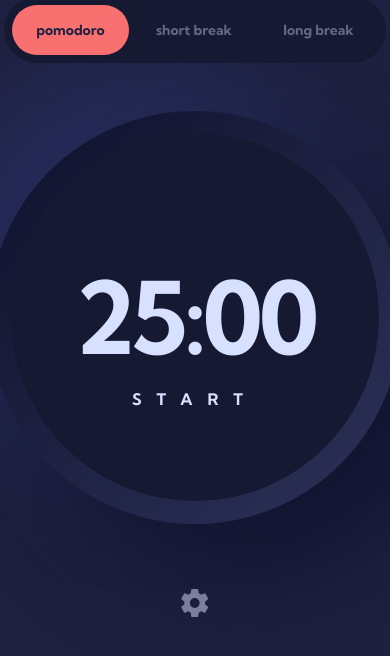
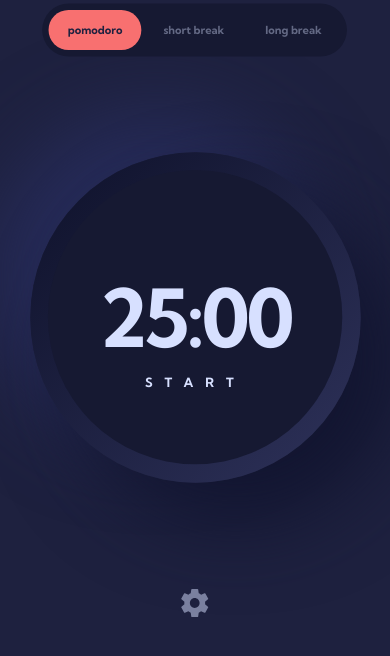
Before and after one commit to B3gnoche/promodoro-app, a website built with Vite: page index.html in a window 390 px wide. Shown: the part 104-760 px from the top of the page. Built offline with nearby package versions, Linux system fonts and the light colour scheme.

Commit message:
Mobile Timer Size

```diff
--- a/src/main.ts
+++ b/src/main.ts
@@ -172,7 +172,7 @@
   shortBreakTime = Number((inputShortBreak as HTMLInputElement)?.value);
   longBreakTime = Number((inputLongBreak as HTMLInputElement)?.value);
   if (timerPaused) {
-    setTimer();
+    setTimerToStart();
   }
   app?.setAttribute("data-curr-color", `${selectedColor}`);
   app?.setAttribute("data-curr-ff", `${selectedFont}`);
--- a/src/style.css
+++ b/src/style.css
@@ -321,6 +321,13 @@
   /* transition: stroke-dashoffset 1s linear; */
 }
 
+@media screen and (max-width: 27rem) {
+  .timer,
+  .menu {
+    transform: scale(0.8);
+  }
+}
+
 .settings__icon {
   opacity: 0.5;
   transition: opacity var(--speed) var(--curve);
```
